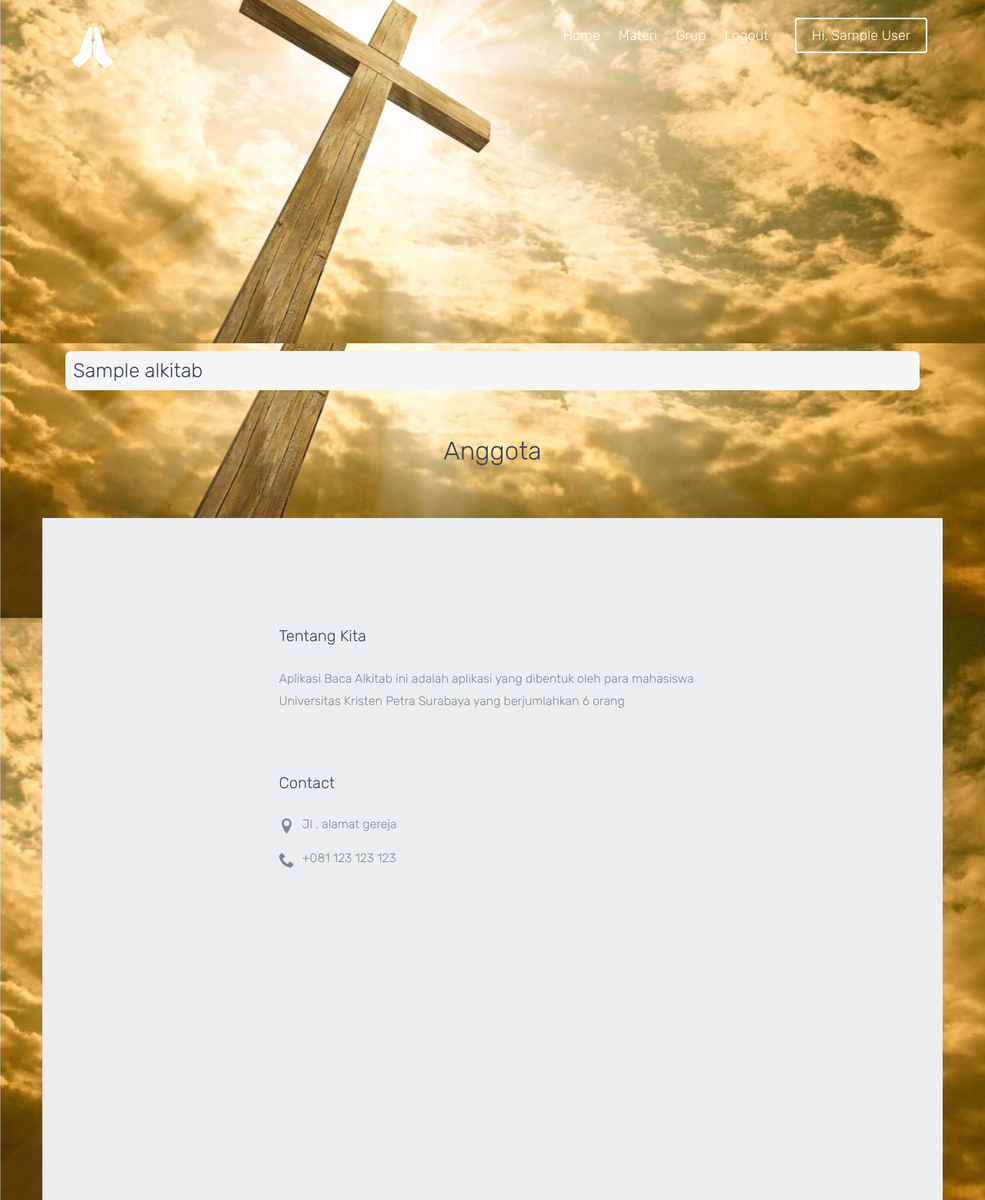
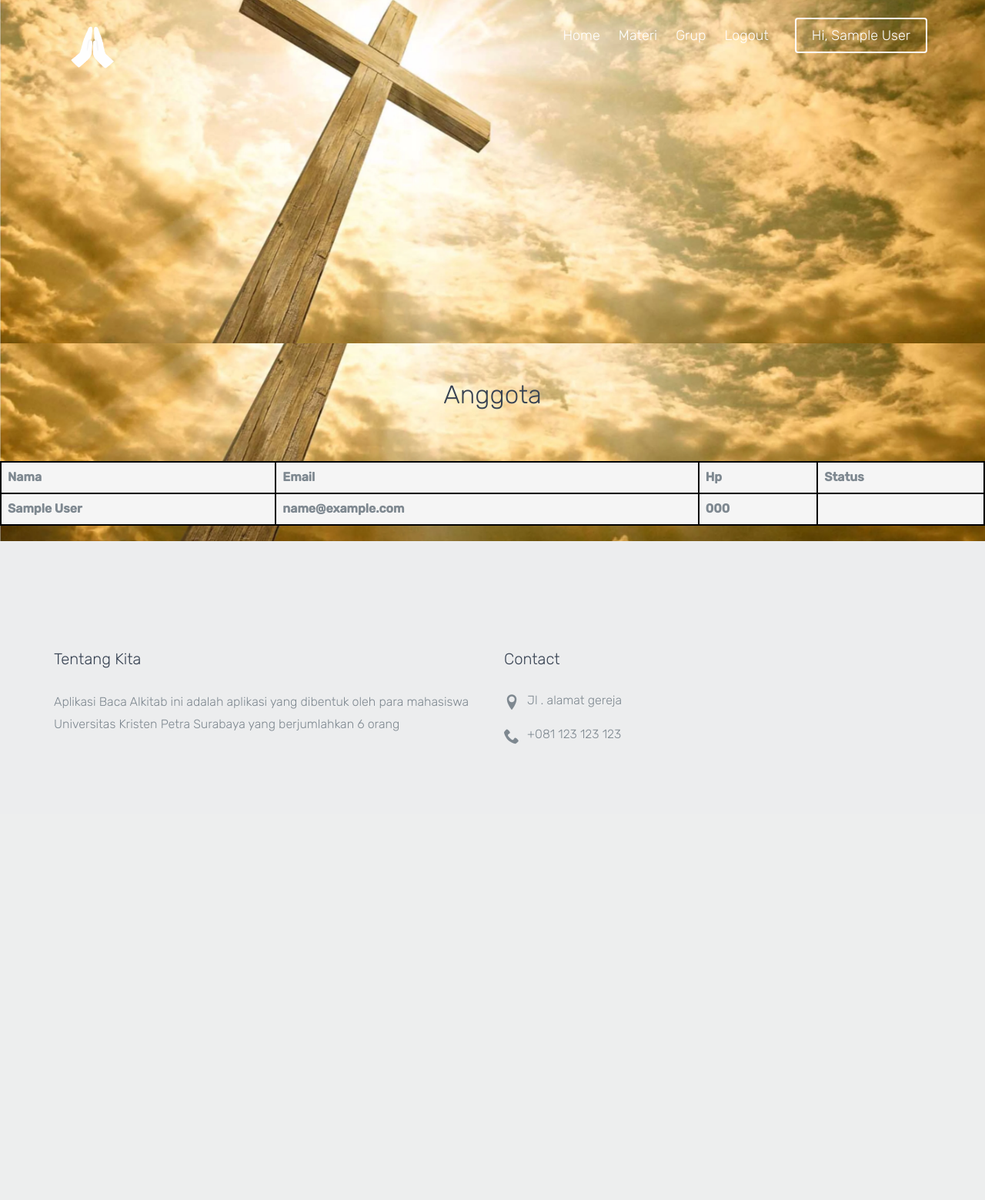
Before and after one commit to michael-halim/proyek-manpro, a PHP site: page /group.php in a window 1280 px wide. Shown: the whole page at 77% size. After the commit the page ends 967 px from the top, so only its background shows below. Run offline with PHP 8.4, Linux system fonts and the light colour scheme; the visitor is signed in with stand-in values (Sample User, id 1); tables that the repository leaves empty or names only in its code hold one stand-in row (values such as "Sample post"); lists and menus that the app fills with data are empty; some web fonts are replaced.

Commit message:
API WA
asdasdas

```diff
--- a/assets/admin_sidebar.php
+++ b/assets/admin_sidebar.php
@@ -59,6 +59,12 @@
                 <span class="ms-2">Recap</span>
             </a>
         </li>
+        <li>
+            <a href="admin_wa.php" id="recap" class="nav-link text-white">
+                <i class="fa-solid fa-clipboard"></i>
+                <span class="ms-2">Whatsapp</span>
+            </a>
+        </li>
         </li>
     </ul>
 </aside>
--- a/group.php
+++ b/group.php
@@ -38,6 +38,9 @@ include 'connect.php';
       width: 100%;
       height: auto;
     }
+    table, th, td {
+        border:2px solid black;
+        }
   </style>
 </head>
 
@@ -57,31 +60,31 @@ include 'connect.php';
     </div>
   </header>
 
-  <div class="container">
+  <div class="asd" style="padding-bottom40px;">
 
 
     <?php
-    if ($_SESSION['statusJabatan'] == 'ketua') {
-      $sql = "SELECT u.nama AS nama_user,
-                    ga.nama AS nama_group,
-                    ga.id AS idg
-              FROM user AS u
-              JOIN detail_group AS dg
-              ON dg.id_user = u.id
-              JOIN group_alkitab AS ga
-              ON ga.id = dg.id_group
-              WHERE u.email = ?";
-      $stmt = $pdo->prepare($sql);
-      $stmt->execute([$_SESSION['email']]);
+    // if ($_SESSION['statusJabatan'] == 'ketua') {
+    //   $sql = "SELECT u.nama AS nama_user,
+    //                 ga.nama AS nama_group,
+    //                 ga.id AS idg
+    //           FROM user AS u
+    //           JOIN detail_group AS dg
+    //           ON dg.id_user = u.id
+    //           JOIN group_alkitab AS ga
+    //           ON ga.id = dg.id_group
+    //           WHERE u.email = ?";
+    //   $stmt = $pdo->prepare($sql);
+    //   $stmt->execute([$_SESSION['email']]);
 
-      echo '<div class="col-md-12">';
-      while ($row = $stmt->fetch()) {
-        echo "<div style='background-color:whitesmoke;border-radius:8px;margin-top:10px;'>
-              <a href='ketua_detail_group.php?idg=" . $row['idg'] . "'><h1 style='padding:10px'>" . $row['nama_group'] . "</h1></a>
-              </div>";
-      }
-      echo "</div>";
-    }
+    //   echo '<div class="col-md-12">';
+    //   while ($row = $stmt->fetch()) {
+    //     echo "<div style='background-color:whitesmoke;border-radius:8px;margin-top:10px;'>
+    //           <a href='ketua_detail_group.php?idg=" . $row['idg'] . "'><h1 style='padding:10px'>" . $row['nama_group'] . "</h1></a>
+    //           </div>";
+    //   }
+    //   echo "</div>";
+    // }
     ?>
     <!-- END row -->
 
@@ -91,12 +94,20 @@ include 'connect.php';
       </div>
 
     </div>
-    <div class="row">
-      <div class="col-md-3">
+
+    <div class="asd">
+      <div >
+        <table style="background-color:whitesmoke;width:100%" class="table">
+          <tr>
+            <th>Nama</th>
+            <th>Email</th>
+            <th>Hp</th>
+            <th>Status</th>
+          </tr>
 
         <?php
         $emailnya = $_SESSION["email"];
-        $sql = "SELECT DISTINCT nama,email,hp
+        $sql = "SELECT DISTINCT nama,email,hp,ketua
                 FROM user
                 JOIN detail_group
                 WHERE user.id=detail_group.id_user
@@ -120,100 +131,22 @@ include 'connect.php';
           $nama = $row["nama"];
           $email = $row["email"];
           $hp = $row["hp"];
-
-          echo '<div class="col-md-12">';
-          echo "<div class='anggota' style='background-color:whitesmoke;border-radius:8px;margin-top:10px;'>";
-
-          echo '<div class="row">';
-          echo '<div class="col-md-3">';
+          $ketua = $row["ketua"];
+          echo"<tr>";
+                echo"<th>$nama</th>";
+                echo"<th>$email</th>";
+                echo"<th>$hp</th>";
+                if($ketua==1){
+                  echo"<th>Ketua</th>";
+                }
+                if($ketua==0){
+                  echo"<th>Anggota</th>";
+                }
+          echo"</tr>";
         }
         ?>
-        <?php
-        $emailnya = $_SESSION["email"];
-        $sql = "SELECT DISTINCT nama,email,hp
-                from user
-                join detail_group
-                where user.id=detail_group.id_user
-                and id_group = (select id_group from detail_group where id_user = (select id from user where email = ? LIMIT 1) LIMIT 1);";
-
-        $stmt = $pdo->prepare($sql);
-        $stmt->execute([$emailnya]);
-
-        while ($row = $stmt->fetch()) {
-          $nama = $row["nama"];
-          $email = $row["email"];
-          $hp = $row["hp"];
-
-          echo '<div class="col-md-12">';
-          echo "<div class='anggota' style='background-color:whitesmoke;border-radius:8px;margin-top:10px;'>
-
-          <a href='user_materi.php'>
-          <h1 style='padding:10px'>$nama</h1>
-          <h2 style='padding-left:10px'> $email</h2></a></div>
-          <h3 style='padding-left:10px'> $hp</h3></a></div>
-          </div>";
-        }
-        echo "</div>";
-        ?>
-        <div class="anggota1" style="background-color:whitesmoke;border-radius:8px;margin-top:10px;">
-          <h1>ASDASD</h1>
-          <h2>deskripsi</h2>
-        </div>
-
-        <div class="anggota2" style="background-color:whitesmoke;border-radius:8px;margin-top:10px;">
-          <h1>ASDASD</h1>
-          <h2>deskripsi</h2>
-        </div>
-        <div class="anggota3" style="background-color:whitesmoke;border-radius:8px;margin-top:10px;">
-          <h1>ASDASD</h1>
-          <h2>deskripsi</h2>
-        </div>
-
+        </table>
       </div>
-      <div class="col-md-3">
-        <div class="anggotakiri1" style="background-color:whitesmoke;border-radius:8px;margin-top:10px;">
-          <h1 style="margin-left:10px">ASDASD</h1>
-          <h2 style="margin-left:10px">deskripsi</h2>
-        </div>
-        <div class="anggotakiri2" style="background-color:whitesmoke;border-radius:8px;margin-top:10px;">
-          <h1 style="margin-left:10px">ASDASD</h1>
-          <h2 style="margin-left:10px">deskripsi</h2>
-        </div>
-        <div class="anggotakiri3" style="background-color:whitesmoke;border-radius:8px;margin-top:10px;">
-          <h1 style="margin-left:10px">ASDASD</h1>
-          <h2 style="margin-left:10px">deskripsi</h2>
-        </div>
-      </div>
-      <div class="col-md-3">
-        <div class="anggotakiri1" style="background-color:whitesmoke;border-radius:8px;margin-top:10px;">
-          <h1 style="margin-left:10px">ASDASD</h1>
-          <h2 style="margin-left:10px">deskripsi</h2>
-        </div>
-        <div class="anggotakiri2" style="background-color:whitesmoke;border-radius:8px;margin-top:10px;">
-          <h1 style="margin-left:10px">ASDASD</h1>
-          <h2 style="margin-left:10px">deskripsi</h2>
-        </div>
-        <div class="anggotakiri3" style="background-color:whitesmoke;border-radius:8px;margin-top:10px;">
-          <h1 style="margin-left:10px">ASDASD</h1>
-          <h2 style="margin-left:10px">deskripsi</h2>
-        </div>
-      </div>
-      <div class="col-md-3">
-        <div class="anggotakiri1" style="background-color:whitesmoke;border-radius:8px;margin-top:10px;">
-          <h1 style="margin-left:10px">ASDASD</h1>
-          <h2 style="margin-left:10px">deskripsi</h2>
-        </div>
-        <div class="anggotakiri2" style="background-color:whitesmoke;border-radius:8px;margin-top:10px;">
-          <h1 style="margin-left:10px">ASDASD</h1>
-          <h2 style="margin-left:10px">deskripsi</h2>
-        </div>
-        <div class="anggotakiri3" style="background-color:whitesmoke;border-radius:8px;margin-top:10px;">
-          <h1 style="margin-left:10px">ASDASD</h1>
-          <h2 style="margin-left:10px">deskripsi</h2>
-        </div>
-      </div>
-    </div>
-  </div>
 
   <footer role="contentinfo" class="probootstrap-footer">
     <div class="container">
```
Also changed, not shown: admin_wa.php (added, +120 -0 lines).
